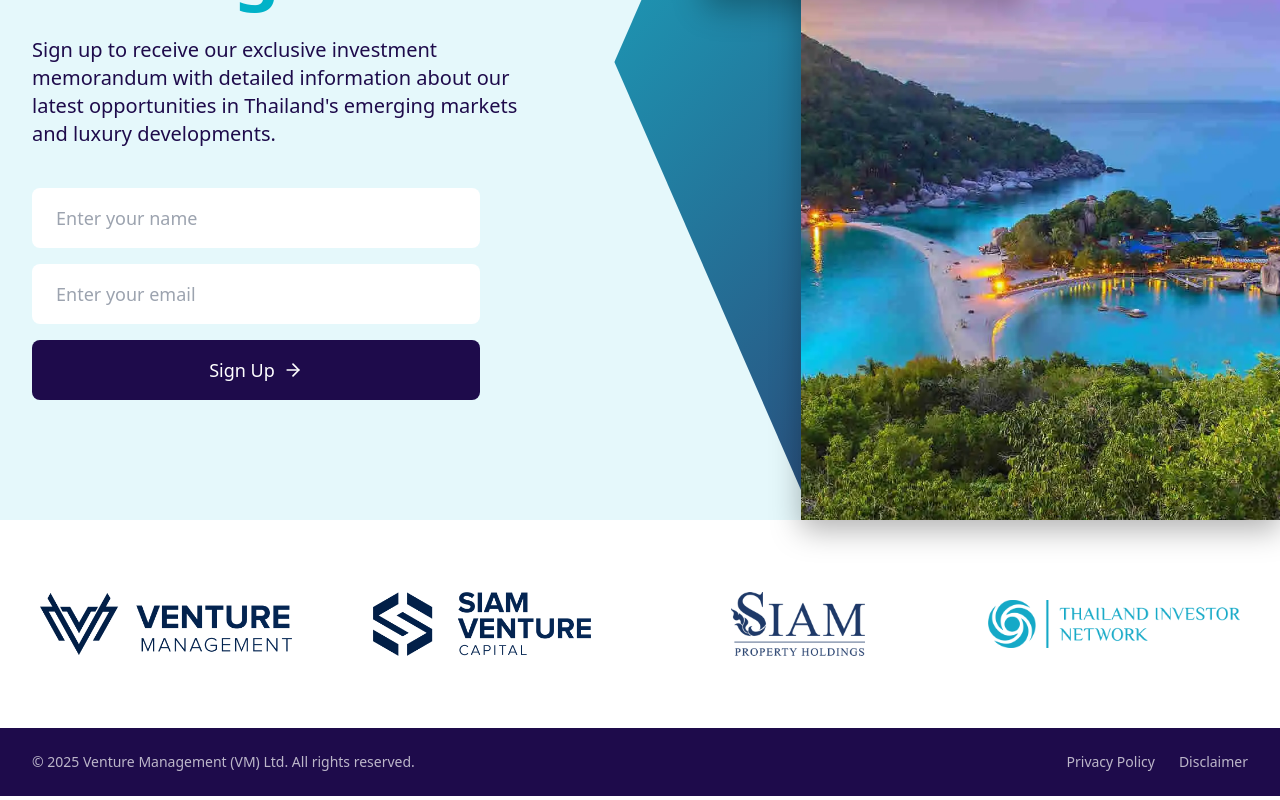
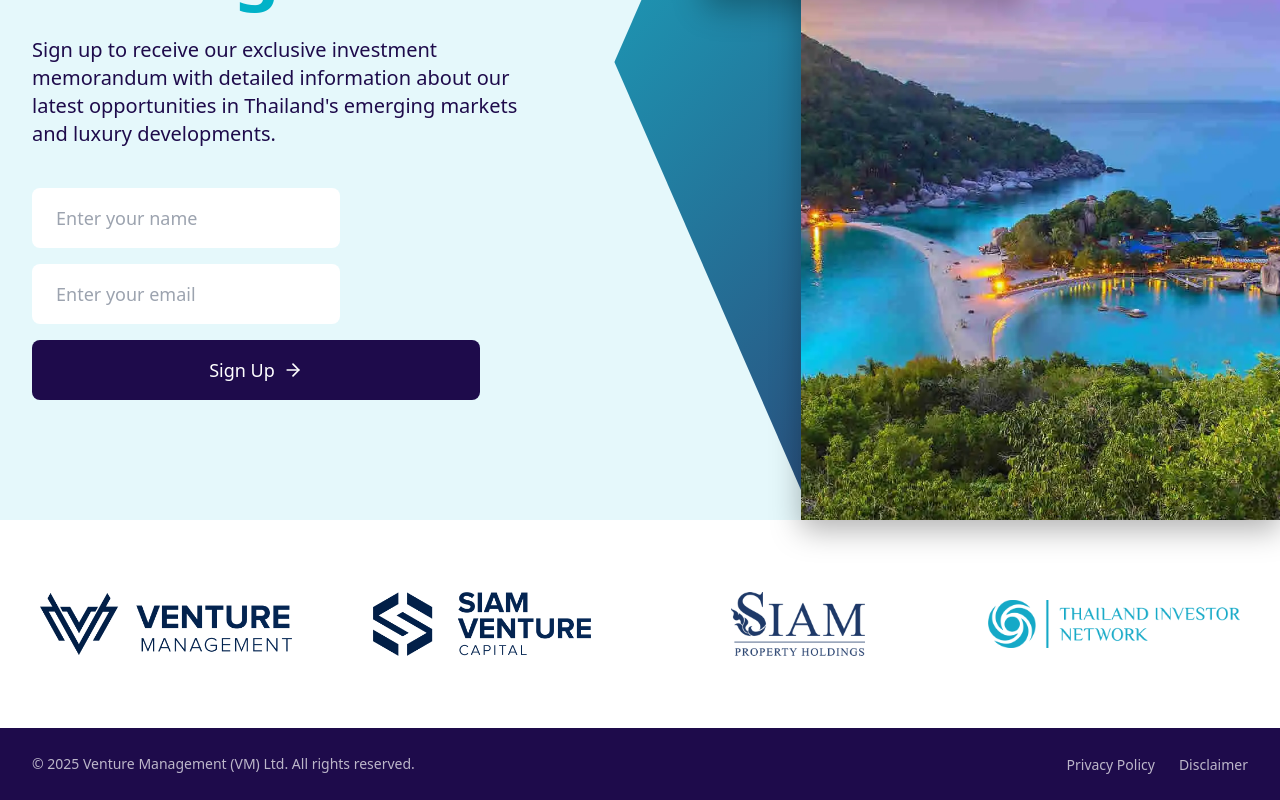
Before and after one commit to trangman/vmsite, a React (Vite) app: page / in a window 1280 px wide. Shown: the part 396-1196 px from the top of the page. Built offline with nearby package versions, Linux system fonts and the light colour scheme.

Commit message:
improved seo and accessibility

```diff
--- a/index.html
+++ b/index.html
@@ -4,9 +4,33 @@
     <meta charset="UTF-8" />
     <link rel="icon" type="image/svg+xml" href="/vite.svg" />
     <meta name="viewport" content="width=device-width, initial-scale=1.0" />
-    <title>Venture Management (VM) Ltd</title>
+    <meta name="theme-color" content="#1E0B4B" />
+
+    <!-- Primary Meta Tags -->
+    <title>Venture Management (VM) Ltd | Investment Opportunities in Thailand</title>
+    <meta name="title" content="Venture Management (VM) Ltd | Investment Opportunities in Thailand">
+    <meta name="description" content="Discover exclusive investment opportunities in Thailand's emerging markets and luxury developments with Venture Management (VM) Ltd. Sign up for our investment memorandum.">
+
+    <!-- Open Graph / Facebook -->
+    <meta property="og:type" content="website">
+    <meta property="og:url" content="https://venturemanagement.my/">
+    <meta property="og:title" content="Venture Management (VM) Ltd | Investment Opportunities in Thailand">
+    <meta property="og:description" content="Discover exclusive investment opportunities in Thailand's emerging markets and luxury developments with Venture Management (VM) Ltd.">
+    <meta property="og:image" content="/images/koh-nangyuan-viewpoint-thailand.webp">
+
+    <!-- Twitter -->
+    <meta property="twitter:card" content="summary_large_image">
+    <meta property="twitter:url" content="https://venturemanagement.my/">
+    <meta property="twitter:title" content="Venture Management (VM) Ltd | Investment Opportunities in Thailand">
+    <meta property="twitter:description" content="Discover exclusive investment opportunities in Thailand's emerging markets and luxury developments with Venture Management (VM) Ltd.">
+    <meta property="twitter:image" content="/images/koh-nangyuan-viewpoint-thailand.webp">
   </head>
   <body>
+    <!-- Skip to main content link for screen readers -->
+    <a href="#root" class="sr-only focus:not-sr-only focus:absolute focus:p-4 focus:bg-white focus:text-[#1E0B4B] focus:z-50">
+      Skip to main content
+    </a>
+
     <!-- Hidden form for Netlify -->
     <form name="contact" netlify netlify-honeypot="bot-field" hidden>
       <input type="text" name="name" />
--- a/src/App.tsx
+++ b/src/App.tsx
@@ -131,7 +131,7 @@ function Hero() {
           </p>
 
           {isSubmitted ? (
-            <div className="bg-green-50 border border-green-200 text-green-800 rounded-lg p-6 mb-6">
+            <div className="bg-green-50 border border-green-200 text-green-800 rounded-lg p-6 mb-6" role="alert" aria-live="polite">
               <h3 className="text-lg font-semibold mb-2">Thank You!</h3>
               <p>Your information has been submitted successfully. We'll be in touch with you shortly.</p>
             </div>
@@ -142,11 +142,15 @@ function Hero() {
               data-netlify="true"
               name="contact"
               method="POST"
+              aria-label="Signup Form"
             >
               <input type="hidden" name="form-name" value="contact" />
 
               <div className="flex flex-col gap-3 sm:gap-4 w-full sm:max-w-md">
+                <div className="form-group">
+                  <label htmlFor="name" className="sr-only">Name</label>
                   <input
+                    id="name"
                     type="text"
                     name="name"
                     value={name}
@@ -154,8 +158,14 @@ function Hero() {
                     placeholder="Enter your name"
                     className="flex-1 px-4 sm:px-6 py-3 sm:py-4 rounded-lg border-none bg-white focus:outline-none focus:ring-2 focus:ring-[#00B2C8] text-base sm:text-lg"
                     required
+                    aria-required="true"
                   />
+                </div>
+
+                <div className="form-group">
+                  <label htmlFor="email" className="sr-only">Email</label>
                   <input
+                    id="email"
                     type="email"
                     name="email"
                     value={email}
@@ -163,18 +173,21 @@ function Hero() {
                     placeholder="Enter your email"
                     className="flex-1 px-4 sm:px-6 py-3 sm:py-4 rounded-lg border-none bg-white focus:outline-none focus:ring-2 focus:ring-[#00B2C8] text-base sm:text-lg"
                     required
+                    aria-required="true"
                   />
+                </div>
 
                 {error && (
-                  <div className="text-red-600 text-sm mt-1">{error}</div>
+                  <div className="text-red-600 text-sm mt-1" role="alert" aria-live="assertive">{error}</div>
                 )}
 
                 <button
                   type="submit"
                   disabled={isSubmitting}
-                  className={`bg-[#1E0B4B] text-white px-6 sm:px-8 py-3 sm:py-4 rounded-lg flex items-center justify-center gap-2 hover:bg-[#2d1171] transition-colors text-base sm:text-lg font-medium ${isSubmitting ? 'opacity-70 cursor-not-allowed' : ''}`}
+                  className={`bg-[#1E0B4B] text-white px-6 sm:px-8 py-3 sm:py-4 rounded-lg flex items-center justify-center gap-2 hover:bg-[#2d1171] transition-colors text-base sm:text-lg font-medium focus:outline-none focus:ring-2 focus:ring-offset-2 focus:ring-[#1E0B4B] ${isSubmitting ? 'opacity-70 cursor-not-allowed' : ''}`}
+                  aria-busy={isSubmitting}
                 >
-                  {isSubmitting ? 'Submitting...' : 'Sign Up'} {!isSubmitting && <ArrowRight className="h-5 w-5" />}
+                  {isSubmitting ? 'Submitting...' : 'Sign Up'} {!isSubmitting && <ArrowRight className="h-5 w-5" aria-hidden="true" />}
                 </button>
               </div>
             </form>
@@ -228,7 +241,7 @@ function HomePage() {
   return (
     <div className="min-h-screen">
       <Header />
-      <main>
+      <main id="main" tabIndex={-1}>
         <Hero />
         <Partners />
       </main>
--- a/src/components/Footer.tsx
+++ b/src/components/Footer.tsx
@@ -5,17 +5,27 @@ function Footer() {
   const currentYear = new Date().getFullYear();
 
   return (
-    <footer className="bg-[#1E0B4B] text-white py-4 sm:py-6">
+    <footer className="bg-[#1E0B4B] text-white py-4 sm:py-6" role="contentinfo">
       <div className="max-w-7xl mx-auto px-4 sm:px-6 lg:px-8">
         <div className="flex flex-col sm:flex-row justify-between items-center gap-3 sm:gap-0">
           <div className="text-xs sm:text-sm text-white/70 text-center sm:text-left">
             © {currentYear} Venture Management (VM) Ltd. All rights reserved.
           </div>
 
-          <div className="flex space-x-4 sm:space-x-6">
-            <Link to="/privacy-policy" className="text-xs sm:text-sm text-white/70 hover:text-white">Privacy Policy</Link>
-            <Link to="/disclaimer" className="text-xs sm:text-sm text-white/70 hover:text-white">Disclaimer</Link>
-          </div>
+          <nav aria-label="Footer Navigation">
+            <ul className="flex space-x-4 sm:space-x-6 list-none p-0 m-0">
+              <li>
+                <Link to="/privacy-policy" className="text-xs sm:text-sm text-white/70 hover:text-white focus:outline-none focus:underline">
+                  Privacy Policy
+                </Link>
+              </li>
+              <li>
+                <Link to="/disclaimer" className="text-xs sm:text-sm text-white/70 hover:text-white focus:outline-none focus:underline">
+                  Disclaimer
+                </Link>
+              </li>
+            </ul>
+          </nav>
         </div>
       </div>
     </footer>
--- a/src/components/Header.tsx
+++ b/src/components/Header.tsx
@@ -3,11 +3,11 @@ import { Link } from 'react-router-dom';
 
 function Header() {
   return (
-    <header className="fixed top-0 left-0 right-0 bg-[#1E0B4B] z-50">
+    <header className="fixed top-0 left-0 right-0 bg-[#1E0B4B] z-50" role="banner">
       <div className="max-w-7xl mx-auto px-4 sm:px-6 lg:px-8">
         <div className="flex justify-between items-center h-16">
           <div className="flex items-center">
-            <Link to="/">
+            <Link to="/" aria-label="Venture Management - Home">
               <img
                 src="/images/Logo Silver_1.png"
                 alt="Venture Management (VM) Ltd"
```
Also changed, not shown: public/robots.txt (added), 1 other file (tests, documents, lock files or other folders). Lines whose indentation alone changed are shown as unchanged.
